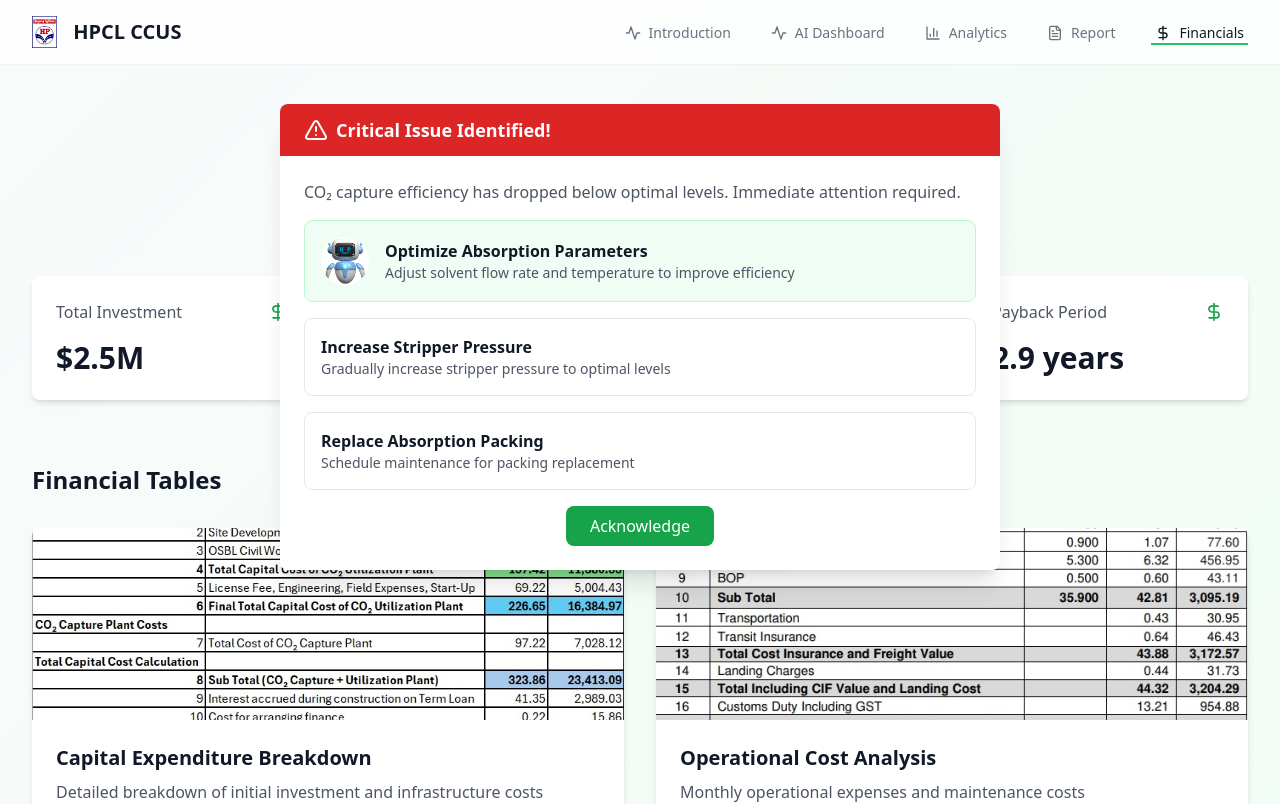
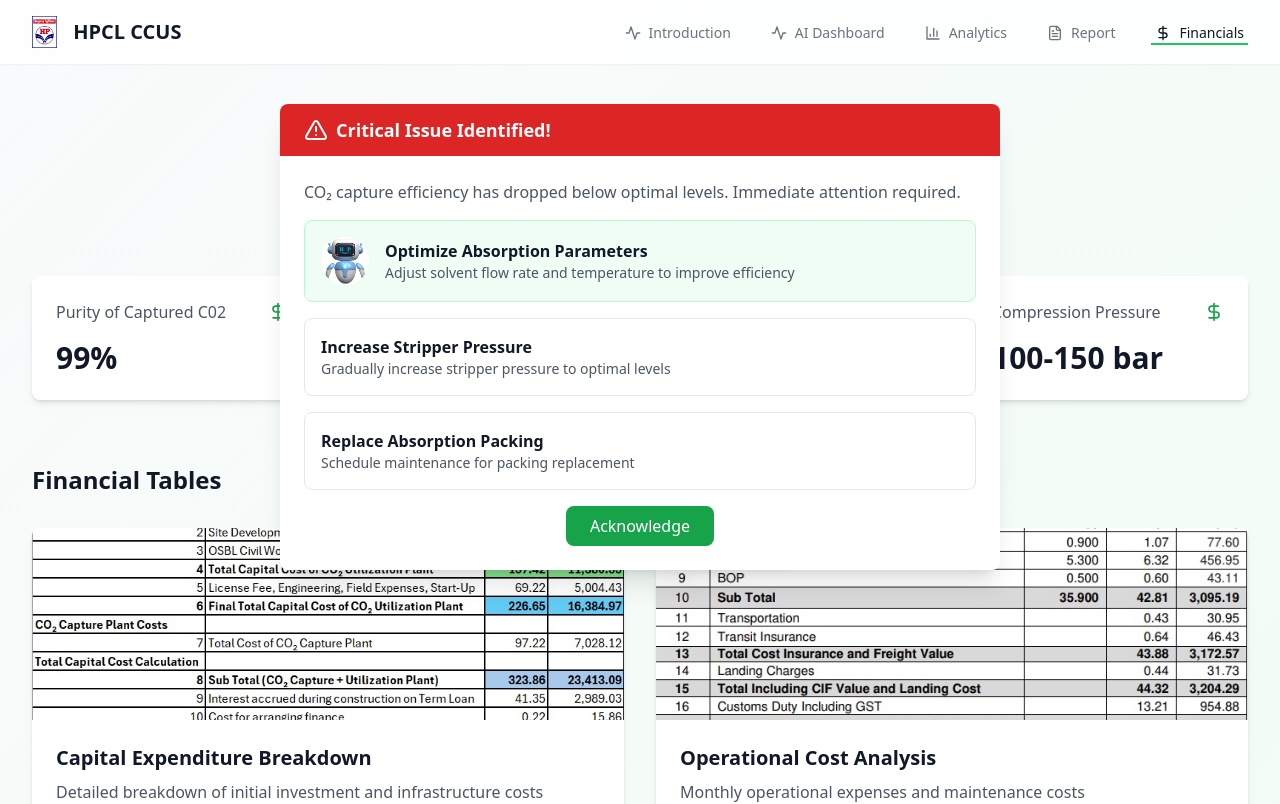
Before and after one commit to amey-56/hhpppcl, a React (Vite) app in the folder project 3/: page /financials in a window 1280 px wide. Shown: the top 804 px of the page. Built offline with nearby package versions, Linux system fonts and the light colour scheme.

Commit message:
Update Financials.tsx

```diff
--- a/project 3/src/pages/Financials.tsx
+++ b/project 3/src/pages/Financials.tsx
@@ -7,10 +7,10 @@ import dImage from '../ASSETS/D.jpg';
 import mascotImage from '../ASSETS/Mascot.jpg';
 
 const financialMetrics = [
-  { label: 'Total Investment', value: '$2.5M' },
-  { label: 'Annual Savings', value: '$850K' },
-  { label: 'ROI', value: '34%' },
-  { label: 'Payback Period', value: '2.9 years' }
+  { label: 'Purity of Captured C02', value: '99%' },
+  { label: 'Energy Requirement', value: '2.5-3.0 J' },
+  { label: 'Solvent Makeup Rate', value: '0.2 kg' },
+  { label: 'Compression Pressure', value: '100-150 bar' }
 ];
 
 const solutions = [
```
